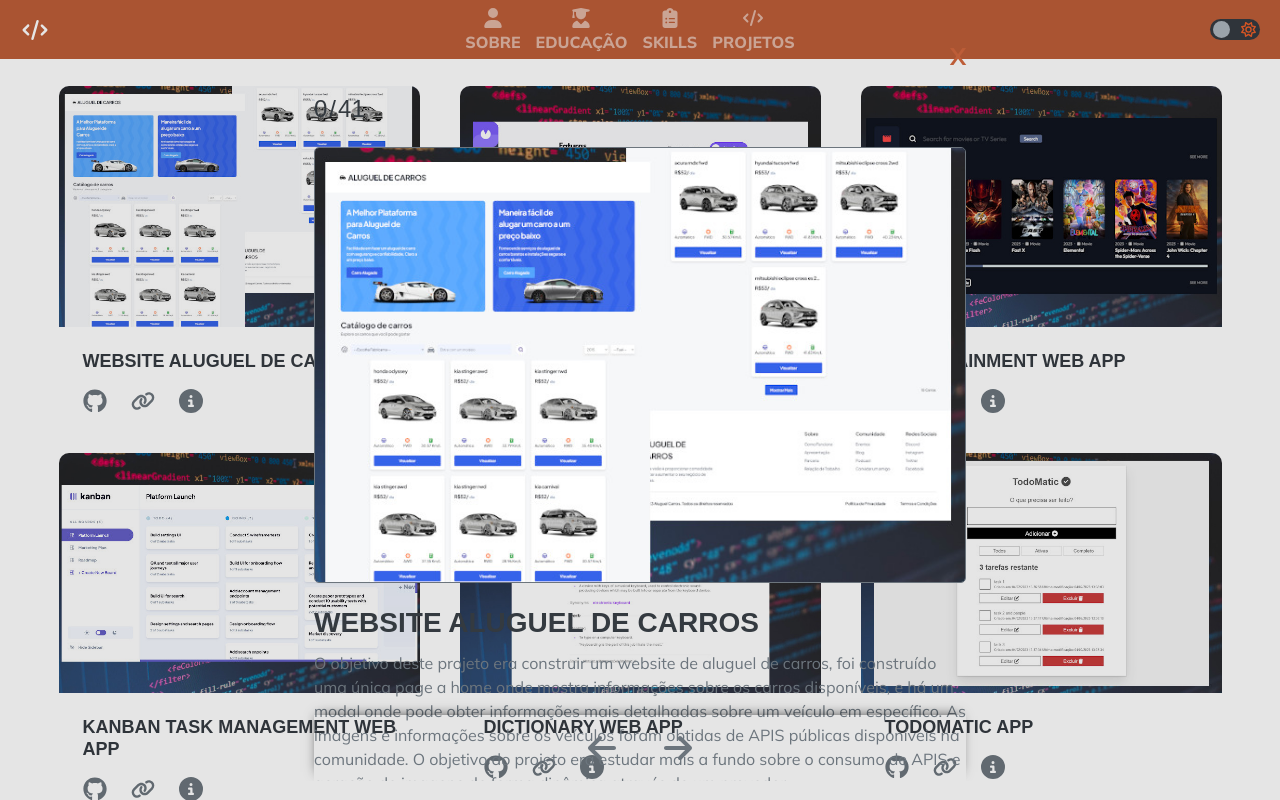
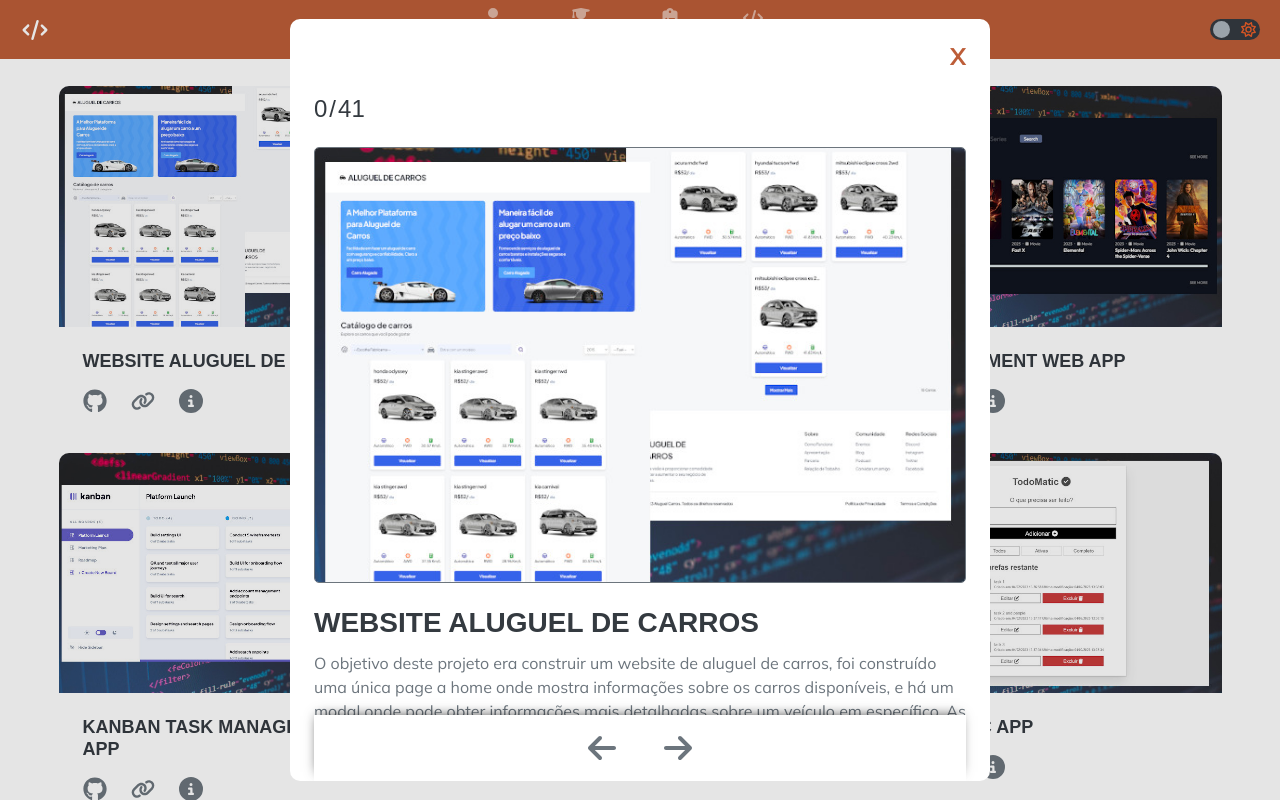
Before and after one commit to Samuel-Amaro/meu-portfolio, a Next.js app: page / in a window 1280 px wide. Both pictures are taken after a click on the button 190 px from the left and 2498 px from the top of the page. Shown: the part 2098-2898 px from the top of the page. Built offline with nearby package versions, Linux system fonts and the light colour scheme; a web font is replaced by a local one.

Commit message:
add novas variaveis de cores, add comportamento do scroll de qualquer elemento, nova class css

```diff
--- a/src/styles/globals.css
+++ b/src/styles/globals.css
@@ -2,6 +2,7 @@
   box-sizing: border-box;
   padding: 0;
   margin: 0;
+  scroll-behavior: smooth;
   transition: all ease-in 0.35s;
 }
 
@@ -27,6 +28,7 @@
   --color08: #EAE6FE;
   --color09: #656D72;
   --color10: #D9D9D9;
+  --color11: #F1F1F1;
   /**escolhedor de cores**/
   --choose01: var(--bs-gray-dark);
   --choose02: var(--bs-gray-500);
@@ -40,6 +42,7 @@
   --choose10: var(--bs-primary);
   --choose11: var(--color07);
   --choose12: var(--bs-primary);
+  --choose13: white;
 }
 
 html {
@@ -58,6 +61,10 @@
   color: var(--choose08);
   font-weight: 700;
   line-height: 1.2;
+}
+
+.has-dialog {
+  overflow-y: hidden;
 }
 
 .heading1 {
@@ -131,4 +138,5 @@
   --choose10: var(--color03);
   --choose11: var(--bs-gray-500);
   --choose12: var(--color07);
+  --choose13: var(--bs-dark);
 }
```
